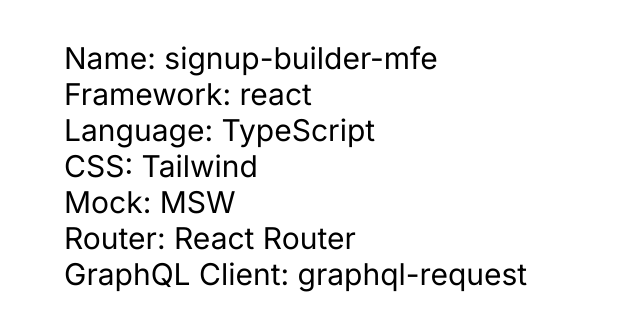
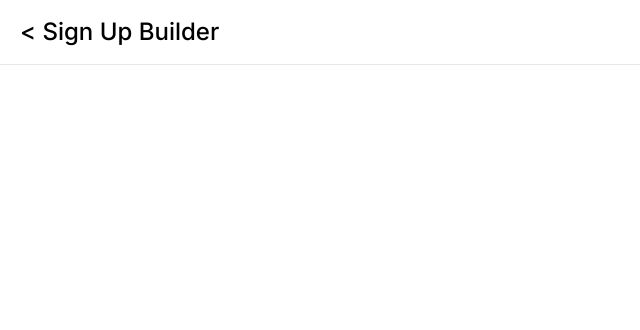
Before and after one commit to akshay-copods/ui-signup-builder, a React app: page / in a window 1280 px wide. Shown: the top 330 px of the page, without its empty margins (0-640 px from the left). Built offline with nearby package versions, Linux system fonts and the light colour scheme.

Commit message:
update basic structure

```diff
--- a/src/App.tsx
+++ b/src/App.tsx
@@ -2,16 +2,11 @@
 import ReactDOM from "react-dom";
 
 import "./index.scss";
+import { SignupBuilder } from "./pages/SignupBuilder/SignupBuilder";
 
 const App = () => (
-  <div className='mt-10 text-3xl mx-auto max-w-6xl'>
-    <div>Name: signup-builder-mfe</div>
-    <div>Framework: react</div>
-    <div>Language: TypeScript</div>
-    <div>CSS: Tailwind</div>
-    <div>Mock: MSW</div>
-    <div>Router: React Router</div>
-    <div>GraphQL Client: graphql-request</div>
+  <div className='h-screen'>
+    <SignupBuilder />
   </div>
 );
 ReactDOM.render(<App />, document.getElementById("app"));
--- /dev/null
+++ b/src/components/Header/Header.tsx
@@ -0,0 +1,9 @@
+import React from "react";
+
+export const Header = () => {
+  return (
+    <div className='px-5 py-4 flex justify-start border-b border-[#0000000F]'>
+      <span className='text-2xl font-medium'>&lt; Sign Up Builder</span>
+    </div>
+  );
+};
--- a/src/components/index.ts
+++ b/src/components/index.ts
@@ -0,0 +1 @@
+export { Header } from "./Header/Header";
--- /dev/null
+++ b/src/pages/SignupBuilder/SignupBuilder.tsx
@@ -0,0 +1,10 @@
+import React from "react";
+import { Header } from "../../components";
+
+export const SignupBuilder = () => {
+  return (
+    <div>
+      <Header />
+    </div>
+  );
+};
```
